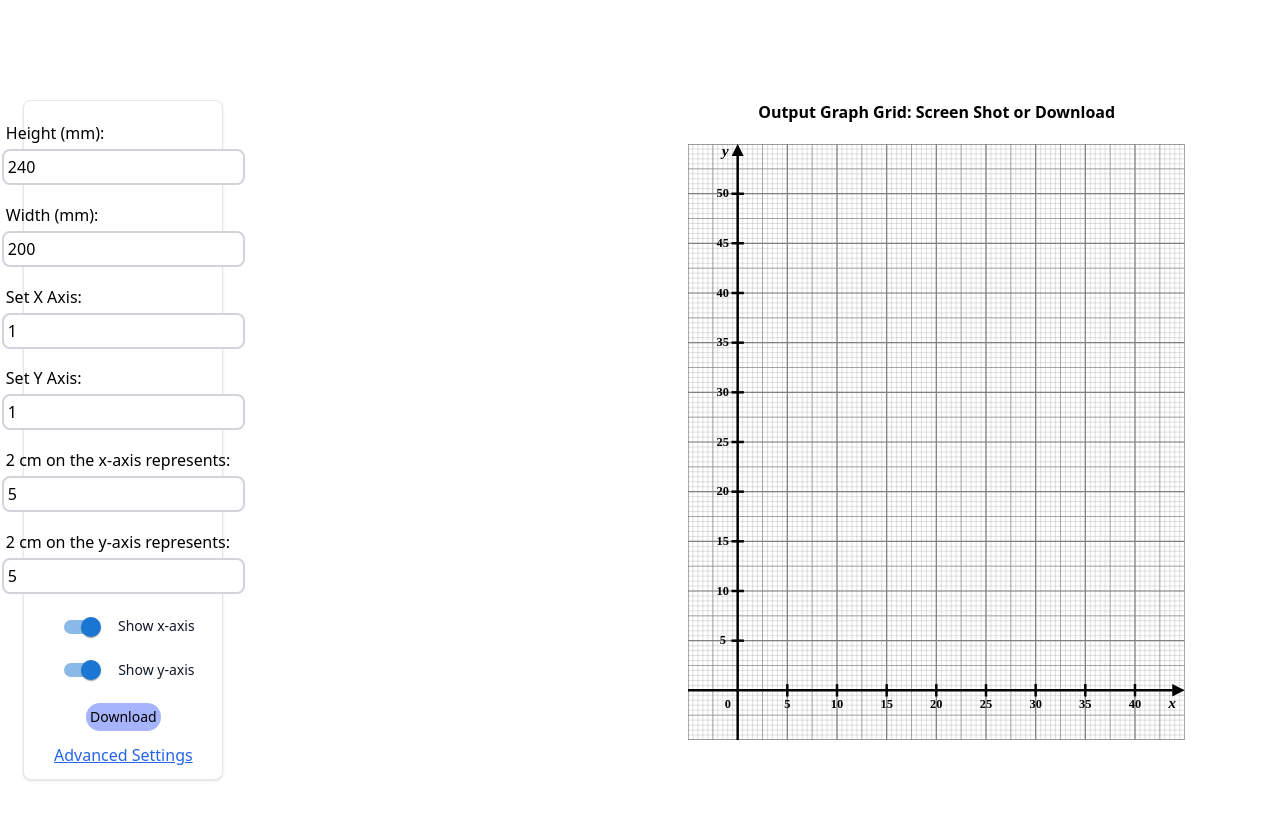
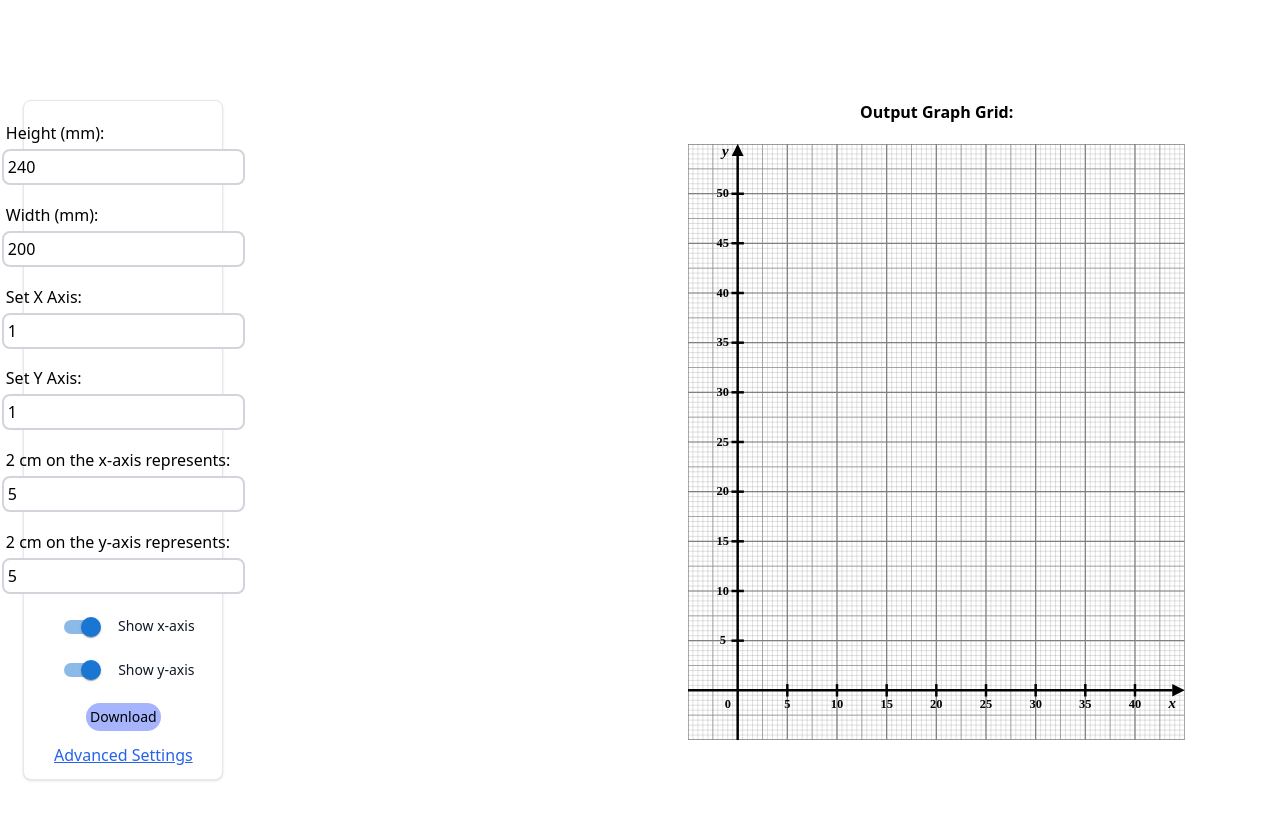
Before and after one commit to minghancmh/graphGridGenerator, a Next.js app in the folder graph-app/: page / in a window 1280 px wide. Shown: the top 820 px of the page. Built offline with nearby package versions, Linux system fonts and the light colour scheme.

Commit message:
chore: refactor naming

```diff
--- a/graph-app/src/pages/index.tsx
+++ b/graph-app/src/pages/index.tsx
@@ -419,7 +419,7 @@ const MyPage = () => {
 
   <div style = {styles.containerGraph}>
     <p className="pb-5">
-      Output Graph Grid: Screen Shot or Download
+      Output Graph Grid:
     </p>
     <svg fontFamily={fontFamily} fontWeight={900} ref={svgRef} viewBox={`0 0 ${inputWidth} ${inputHeight}`}>
 
```
